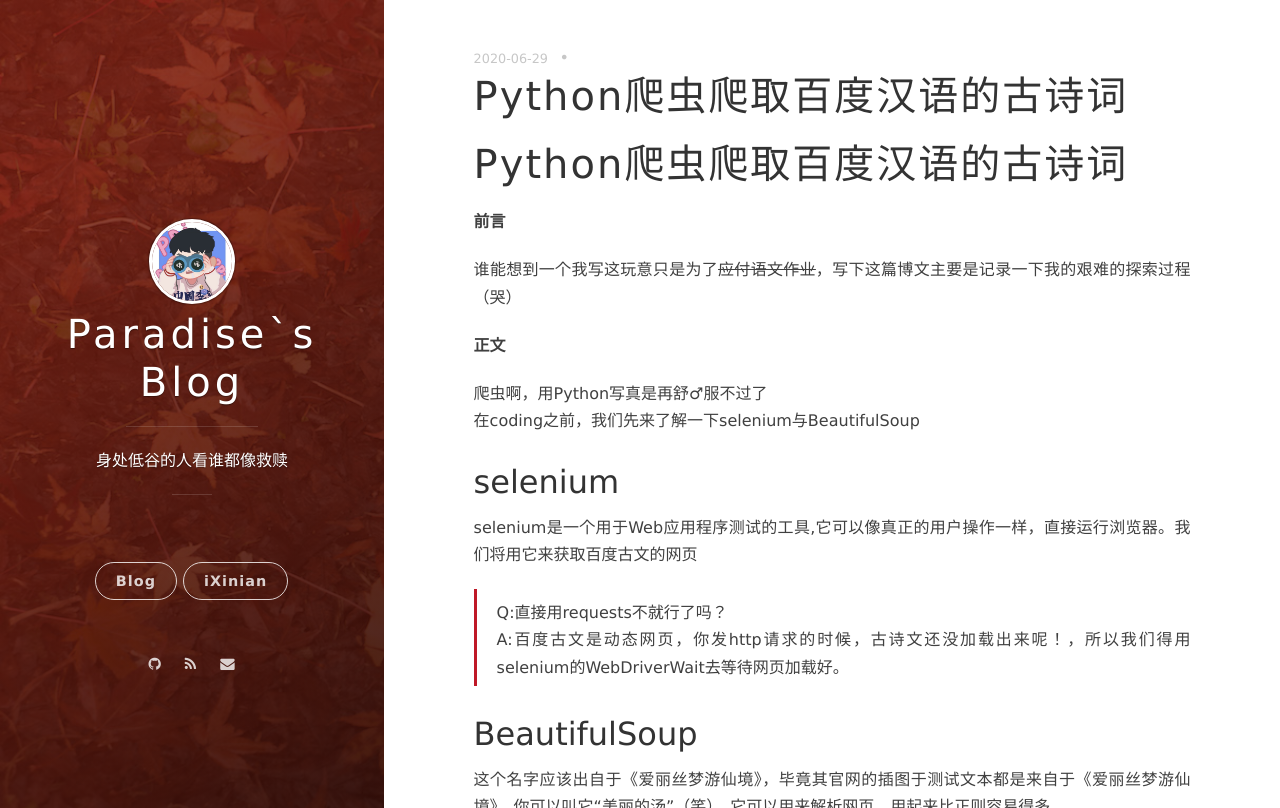
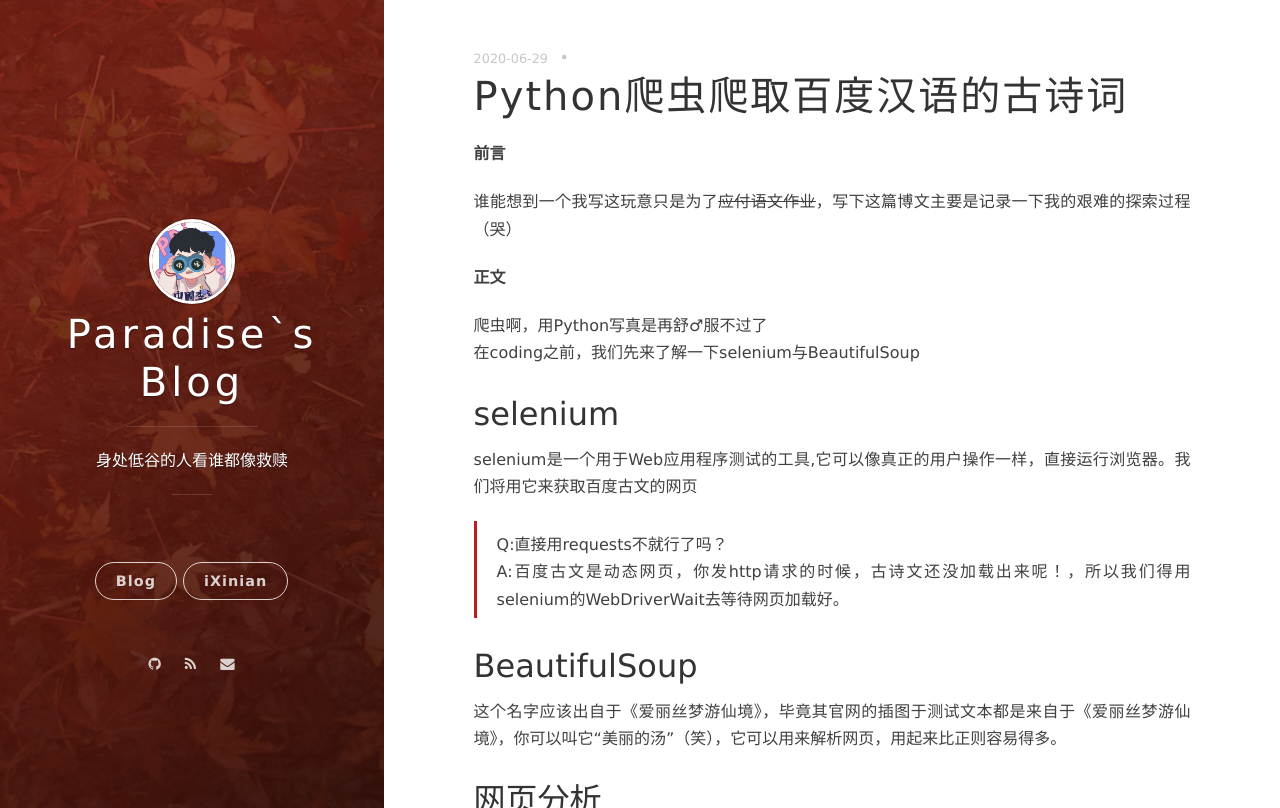
Before and after one commit to 7emotions/paradise.github.io, a Jekyll site: the page built from _posts/2020-06-29-Python爬虫爬取百度汉语的古诗词.md, in a window 1280 px wide and 900 px high, cut to the strip 0-808 px from the top of the window. Built offline with Jekyll 4.4.1, drawn with Linux system fonts in a browser that asks for light colours; nearby versions of some CDN libraries; our own code applies the rules of GitHub Pages for plain Markdown files; comment, search, counter and statistics services are not loaded.

Commit message:
Update 2020-06-29-Python爬虫爬取百度汉语的古诗词.md

```diff
--- a/_posts/2020-06-29-Python爬虫爬取百度汉语的古诗词.md
+++ b/_posts/2020-06-29-Python爬虫爬取百度汉语的古诗词.md
@@ -1,4 +1,4 @@
-# Python爬虫爬取百度汉语的古诗词 #
+
 
 **前言**
 
```
